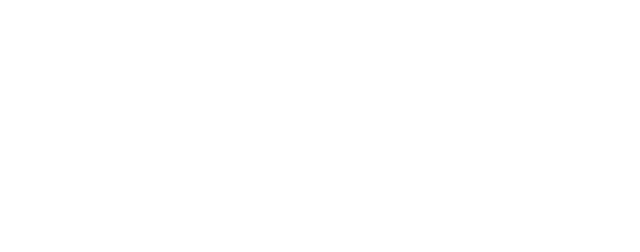
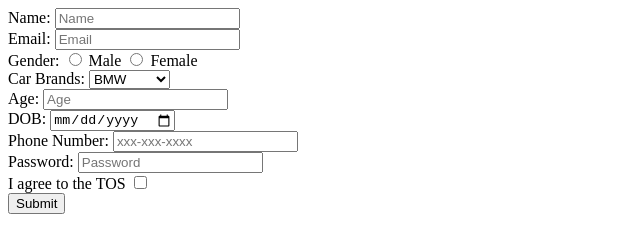
Before and after one commit to acciojob/signup-form-car-Akhilesh-Yadav6283, a website: page main.html in a window 1280 px wide. Shown: the whole page, without its empty margins (0-640 px from the left). Drawn offline with Linux system fonts and the light colour scheme.

Commit message:
created a submission

```diff
--- a/main.html
+++ b/main.html
@@ -10,6 +10,43 @@
 	<!-- the entire body must be written by student -->
     <script type="text/javascript" src="./script.js">
 </script>
+	<form action="#" method="post">
+	<label for="name">Name:</label>
+    <input type="text" id="name" placeholder="Name" required><br>
+
+	<lable for="emial">Email:</lable>
+	<input type="email" id="emali" placeholder="Email" required><br>
+
+		<label>Gender:</label>
+        <input type="radio" id="gender_m" name="gender" value="male" required>
+        <label for="gender_m" >Male</label>
+        <input type="radio" id="gender_f" name="gender" value="female" required>
+        <label for="gender_f">Female</label><br>
+
+	     <lable for="cars">Car Brands:</lable>
+	    	<select id="cars" name="cars" required>
+			<option value="BMW">BMW</option>
+			<option value="audi">Audi</option>
+            <option value="marcedes">Marcedes</option>
+			</select><br></r>
+
+			<lable for="age">Age:</lable>
+		  <input type="number" id="age" placeholder="Age" required> <br>
+
+        	<lable for="dob">DOB:</lable>
+		<input type="date" id="dob" required><br>
+
+		<label for="tel">Phone Number:</label>
+		<input type="tel" id="tel" placeholder="xxx-xxx-xxxx"><br>
+
+		<label for="password">Password:</label>
+		<input type="password" id="password"  placeholder="Password" required><br>
+
+		<label for="tos">I agree to the TOS</label>
+		<input type="checkbox" id="tos" required><br>
+		<button id="btn">Submit</button>
+
+	</form>
 
 </body>
 
```
